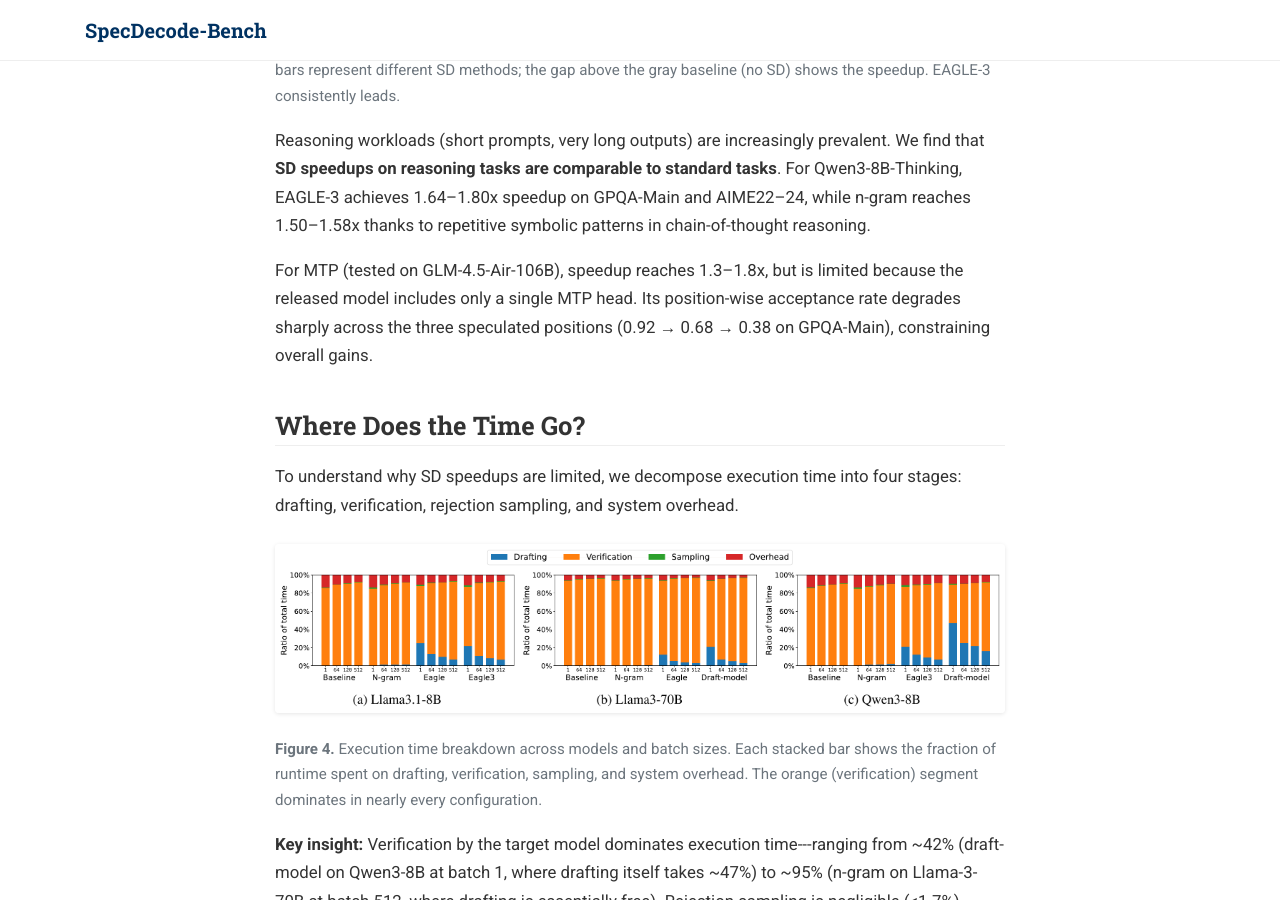
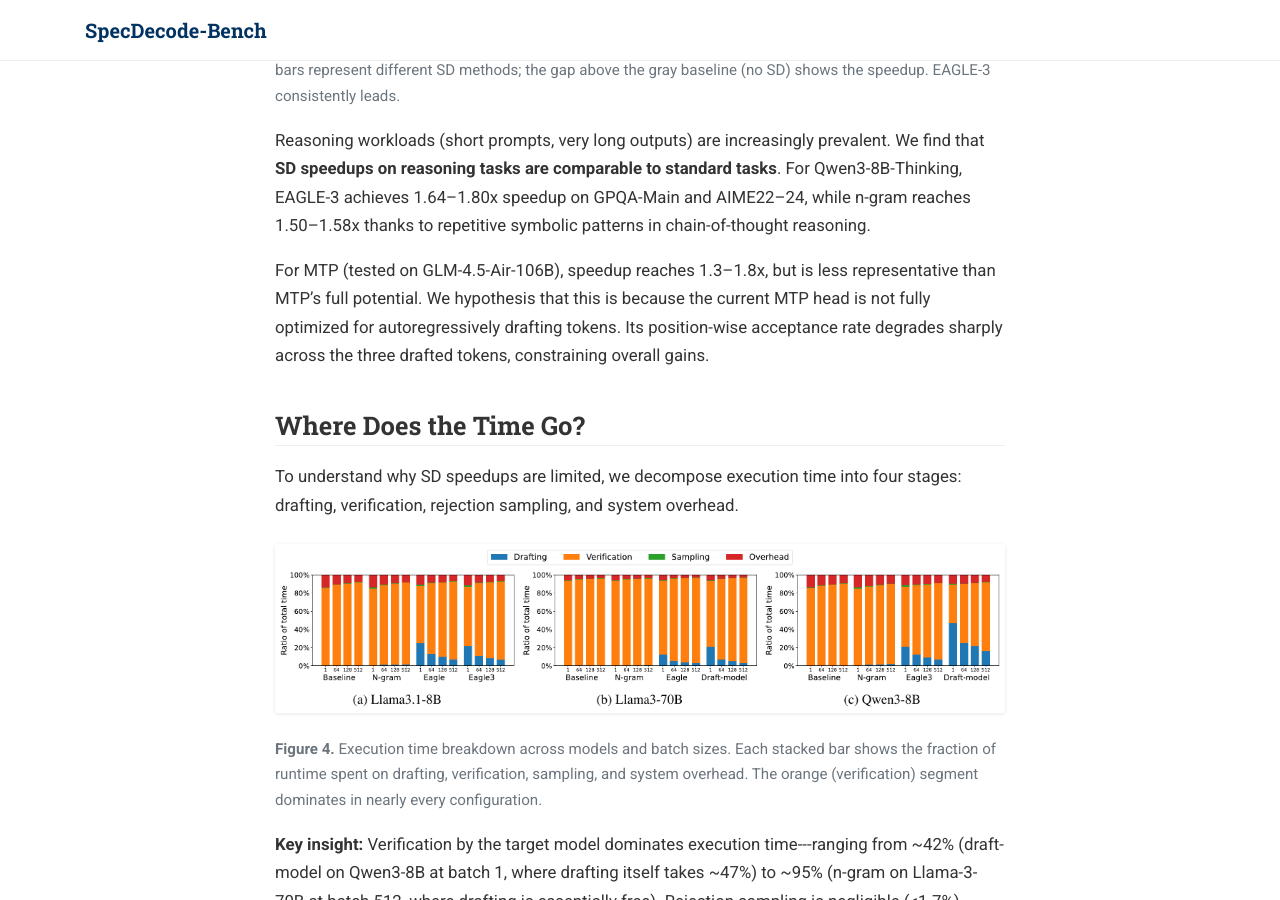
Before and after one commit to SpecDecode-Bench/specdecode-bench.github.io, a Jekyll site: the page built from index.md, in a window 1280 px wide and 900 px high, scrolled down 4700 px. Built offline with Jekyll 4.4.1, drawn with Linux system fonts in a browser that asks for light colours; a style sheet for code colours, icons or effects is not loaded; some of the changed text lies outside the part shown.

Commit message:
update mtp explanation

```diff
--- a/index.md
+++ b/index.md
@@ -95,7 +95,7 @@ We compare tree-style verification (wider speculation trees) against chain-style
 
 Reasoning workloads (short prompts, very long outputs) are increasingly prevalent. We find that **SD speedups on reasoning tasks are comparable to standard tasks**. For Qwen3-8B-Thinking, EAGLE-3 achieves 1.64--1.80x speedup on GPQA-Main and AIME22--24, while n-gram reaches 1.50--1.58x thanks to repetitive symbolic patterns in chain-of-thought reasoning.
 
-For MTP (tested on GLM-4.5-Air-106B), speedup reaches 1.3--1.8x, but is limited because the released model includes only a single MTP head. Its position-wise acceptance rate degrades sharply across the three speculated positions (0.92 → 0.68 → 0.38 on GPQA-Main), constraining overall gains.
+For MTP (tested on GLM-4.5-Air-106B), speedup reaches 1.3--1.8x, but is less representative than MTP's full potential. We hypothesis that this is because the current MTP head is not fully optimized for autoregressively drafting tokens. Its position-wise acceptance rate degrades sharply across the three drafted tokens, constraining overall gains.
 
 ## Where Does the Time Go?
 {: #where-does-the-time-go}
@@ -204,6 +204,11 @@ This points to a **promising research direction**: developing a lightweight pred
 5. **Acceptance behavior varies wildly**---across token positions, requests, and datasets---with each SD variant showing distinct patterns.
 6. **There is substantial room for future research.** The gap between current methods and the oracle, combined with the complementarity between methods, suggests that adaptive SD could push speedups significantly higher.
 
+## Acknowledgments
+{: #acknowledgments}
+
+We thank Tomas Ruiz for implementing draftmodel-based speculative decoding in vLLM, which allowed us to profile and compare this approach. We also thank members of the Sky Computing Lab for their helpful discussions. We also thank Benjamin Chislett and many others for their valuable feedback and assistance to make this work better. Please see the [acknowledgments section](https://arxiv.org/abs/2601.11580) in the paper for more details.
+
 ## Paper & Code
 {: #links}
 
```
Also changed, not shown: other parts of index.md (+1 -1 lines).
